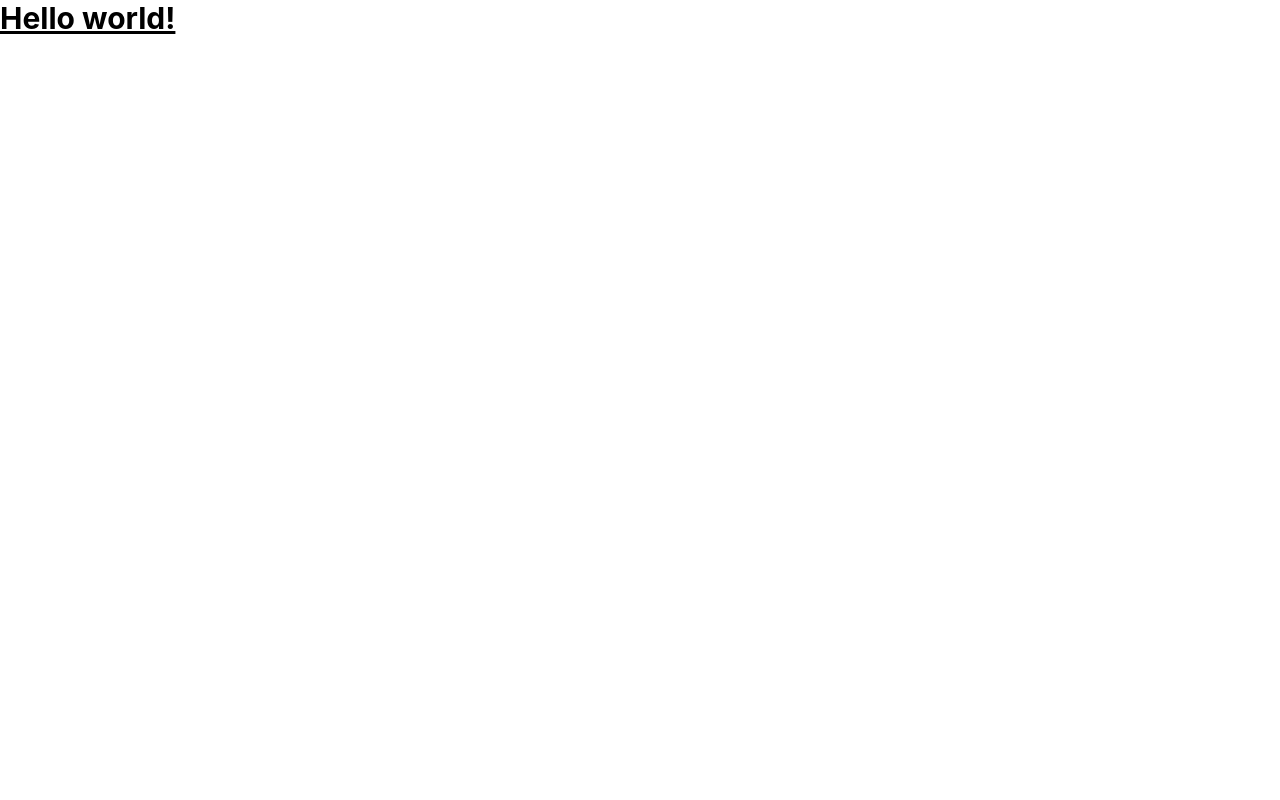
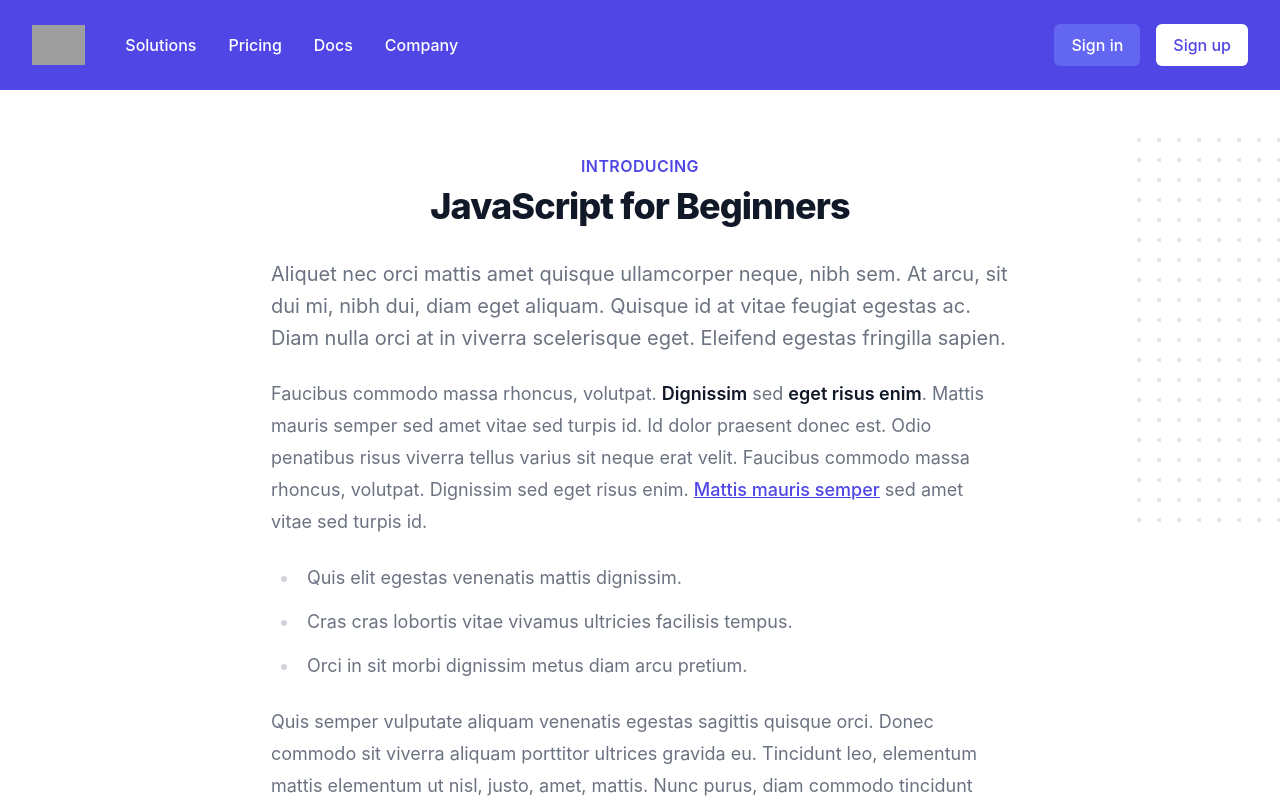
Before and after one commit to dock90/javelin, a Next.js app: page / in a window 1280 px wide. Shown: the top 800 px of the page. Built offline with nearby package versions, Linux system fonts and the light colour scheme; grey boxes are pictures that could not be loaded.

Commit message:
feat: setup layout

```diff
--- /dev/null
+++ b/components/header.js
@@ -0,0 +1,55 @@
+const navigation = [
+  { name: 'Solutions', href: '#' },
+  { name: 'Pricing', href: '#' },
+  { name: 'Docs', href: '#' },
+  { name: 'Company', href: '#' },
+]
+
+export default function Header() {
+  return (
+    <header className="bg-indigo-600">
+      <nav className="max-w-7xl mx-auto px-4 sm:px-6 lg:px-8" aria-label="Top">
+        <div className="w-full py-6 flex items-center justify-between border-b border-indigo-500 lg:border-none">
+          <div className="flex items-center">
+            <a href="#">
+              <span className="sr-only">Workflow</span>
+              <img
+                className="h-10 w-auto"
+                src="https://tailwindui.com/img/logos/workflow-mark.svg?color=white"
+                alt=""
+              />
+            </a>
+            <div className="hidden ml-10 space-x-8 lg:block">
+              {navigation.map((link) => (
+                <a key={link.name} href={link.href} className="text-base font-medium text-white hover:text-indigo-50">
+                  {link.name}
+                </a>
+              ))}
+            </div>
+          </div>
+          <div className="ml-10 space-x-4">
+            <a
+              href="#"
+              className="inline-block bg-indigo-500 py-2 px-4 border border-transparent rounded-md text-base font-medium text-white hover:bg-opacity-75"
+            >
+              Sign in
+            </a>
+            <a
+              href="#"
+              className="inline-block bg-white py-2 px-4 border border-transparent rounded-md text-base font-medium text-indigo-600 hover:bg-indigo-50"
+            >
+              Sign up
+            </a>
+          </div>
+        </div>
+        <div className="py-4 flex flex-wrap justify-center space-x-6 lg:hidden">
+          {navigation.map((link) => (
+            <a key={link.name} href={link.href} className="text-base font-medium text-white hover:text-indigo-50">
+              {link.name}
+            </a>
+          ))}
+        </div>
+      </nav>
+    </header>
+  )
+}
--- a/package.json
+++ b/package.json
@@ -13,6 +13,7 @@
     "react-dom": "17.0.2"
   },
   "devDependencies": {
+    "@tailwindcss/typography": "tailwindcss/typography",
     "autoprefixer": "^10.4.0",
     "eslint": "8.5.0",
     "eslint-config-next": "12.0.7",
--- a/pages/index.js
+++ b/pages/index.js
@@ -1,7 +1,151 @@
+import Header from '../components/header'
+
 export default function Home() {
   return (
-    <h1 className="text-3xl font-bold underline">
-      Hello world!
-    </h1>
+    <div>
+      <Header />
+      <div className="relative py-16 bg-white overflow-hidden">
+        <div className="hidden lg:block lg:absolute lg:inset-y-0 lg:h-full lg:w-full">
+          <div className="relative h-full text-lg max-w-prose mx-auto" aria-hidden="true">
+            <svg
+              className="absolute top-12 left-full transform translate-x-32"
+              width={404}
+              height={384}
+              fill="none"
+              viewBox="0 0 404 384"
+            >
+              <defs>
+                <pattern
+                  id="74b3fd99-0a6f-4271-bef2-e80eeafdf357"
+                  x={0}
+                  y={0}
+                  width={20}
+                  height={20}
+                  patternUnits="userSpaceOnUse"
+                >
+                  <rect x={0} y={0} width={4} height={4} className="text-gray-200" fill="currentColor" />
+                </pattern>
+              </defs>
+              <rect width={404} height={384} fill="url(#74b3fd99-0a6f-4271-bef2-e80eeafdf357)" />
+            </svg>
+            <svg
+              className="absolute top-1/2 right-full transform -translate-y-1/2 -translate-x-32"
+              width={404}
+              height={384}
+              fill="none"
+              viewBox="0 0 404 384"
+            >
+              <defs>
+                <pattern
+                  id="f210dbf6-a58d-4871-961e-36d5016a0f49"
+                  x={0}
+                  y={0}
+                  width={20}
+                  height={20}
+                  patternUnits="userSpaceOnUse"
+                >
+                  <rect x={0} y={0} width={4} height={4} className="text-gray-200" fill="currentColor" />
+                </pattern>
+              </defs>
+              <rect width={404} height={384} fill="url(#f210dbf6-a58d-4871-961e-36d5016a0f49)" />
+            </svg>
+            <svg
+              className="absolute bottom-12 left-full transform translate-x-32"
+              width={404}
+              height={384}
+              fill="none"
+              viewBox="0 0 404 384"
+            >
+              <defs>
+                <pattern
+                  id="d3eb07ae-5182-43e6-857d-35c643af9034"
+                  x={0}
+                  y={0}
+                  width={20}
+                  height={20}
+                  patternUnits="userSpaceOnUse"
+                >
+                  <rect x={0} y={0} width={4} height={4} className="text-gray-200" fill="currentColor" />
+                </pattern>
+              </defs>
+              <rect width={404} height={384} fill="url(#d3eb07ae-5182-43e6-857d-35c643af9034)" />
+            </svg>
+          </div>
+        </div>
+        <div className="relative px-4 sm:px-6 lg:px-8">
+          <div className="text-lg max-w-prose mx-auto">
+            <h1>
+              <span className="block text-base text-center text-indigo-600 font-semibold tracking-wide uppercase">
+                Introducing
+              </span>
+              <span className="mt-2 block text-3xl text-center leading-8 font-extrabold tracking-tight text-gray-900 sm:text-4xl">
+                JavaScript for Beginners
+              </span>
+            </h1>
+            <p className="mt-8 text-xl text-gray-500 leading-8">
+              Aliquet nec orci mattis amet quisque ullamcorper neque, nibh sem. At arcu, sit dui mi, nibh dui, diam eget
+              aliquam. Quisque id at vitae feugiat egestas ac. Diam nulla orci at in viverra scelerisque eget. Eleifend
+              egestas fringilla sapien.
+            </p>
+          </div>
+          <div className="mt-6 prose prose-indigo prose-lg text-gray-500 mx-auto">
+            <p>
+              Faucibus commodo massa rhoncus, volutpat. <strong>Dignissim</strong> sed <strong>eget risus enim</strong>.
+              Mattis mauris semper sed amet vitae sed turpis id. Id dolor praesent donec est. Odio penatibus risus viverra
+              tellus varius sit neque erat velit. Faucibus commodo massa rhoncus, volutpat. Dignissim sed eget risus enim.{' '}
+              <a href="#">Mattis mauris semper</a> sed amet vitae sed turpis id.
+            </p>
+            <ul role="list">
+              <li>Quis elit egestas venenatis mattis dignissim.</li>
+              <li>Cras cras lobortis vitae vivamus ultricies facilisis tempus.</li>
+              <li>Orci in sit morbi dignissim metus diam arcu pretium.</li>
+            </ul>
+            <p>
+              Quis semper vulputate aliquam venenatis egestas sagittis quisque orci. Donec commodo sit viverra aliquam
+              porttitor ultrices gravida eu. Tincidunt leo, elementum mattis elementum ut nisl, justo, amet, mattis. Nunc
+              purus, diam commodo tincidunt turpis. Amet, duis sed elit interdum dignissim.
+            </p>
+            <h2>From beginner to expert in 30 days</h2>
+            <p>
+              Id orci tellus laoreet id ac. Dolor, aenean leo, ac etiam consequat in. Convallis arcu ipsum urna nibh.
+              Pharetra, euismod vitae interdum mauris enim, consequat vulputate nibh. Maecenas pellentesque id sed tellus
+              mauris, ultrices mauris. Tincidunt enim cursus ridiculus mi. Pellentesque nam sed nullam sed diam turpis
+              ipsum eu a sed convallis diam.
+            </p>
+            <blockquote>
+              <p>
+                Sagittis scelerisque nulla cursus in enim consectetur quam. Dictum urna sed consectetur neque tristique
+                pellentesque. Blandit amet, sed aenean erat arcu morbi.
+              </p>
+            </blockquote>
+            <p>
+              Faucibus commodo massa rhoncus, volutpat. Dignissim sed eget risus enim. Mattis mauris semper sed amet vitae
+              sed turpis id. Id dolor praesent donec est. Odio penatibus risus viverra tellus varius sit neque erat velit.
+            </p>
+            <figure>
+              <img
+                className="w-full rounded-lg"
+                src="https://images.unsplash.com/photo-1500648767791-00dcc994a43e?ixlib=rb-1.2.1&auto=format&fit=facearea&w=1310&h=873&q=80&facepad=3"
+                alt=""
+                width={1310}
+                height={873}
+              />
+              <figcaption>Sagittis scelerisque nulla cursus in enim consectetur quam.</figcaption>
+            </figure>
+            <h2>Everything you need to get up and running</h2>
+            <p>
+              Purus morbi dignissim senectus mattis <a href="#">adipiscing</a>. Amet, massa quam varius orci dapibus
+              volutpat cras. In amet eu ridiculus leo sodales cursus tristique. Tincidunt sed tempus ut viverra ridiculus
+              non molestie. Gravida quis fringilla amet eget dui tempor dignissim. Facilisis auctor venenatis varius nunc,
+              congue erat ac. Cras fermentum convallis quam.
+            </p>
+            <p>
+              Faucibus commodo massa rhoncus, volutpat. Dignissim sed eget risus enim. Mattis mauris semper sed amet vitae
+              sed turpis id. Id dolor praesent donec est. Odio penatibus risus viverra tellus varius sit neque erat velit.
+            </p>
+          </div>
+        </div>
+      </div>
+    </div>
   )
 }
--- a/tailwind.config.js
+++ b/tailwind.config.js
@@ -6,5 +6,7 @@ module.exports = {
   theme: {
     extend: {},
   },
-  plugins: [],
+  plugins: [
+    require('@tailwindcss/typography'),
+  ],
 }
```
Also changed, not shown: 2 other files (tests, documents, lock files or other folders).
